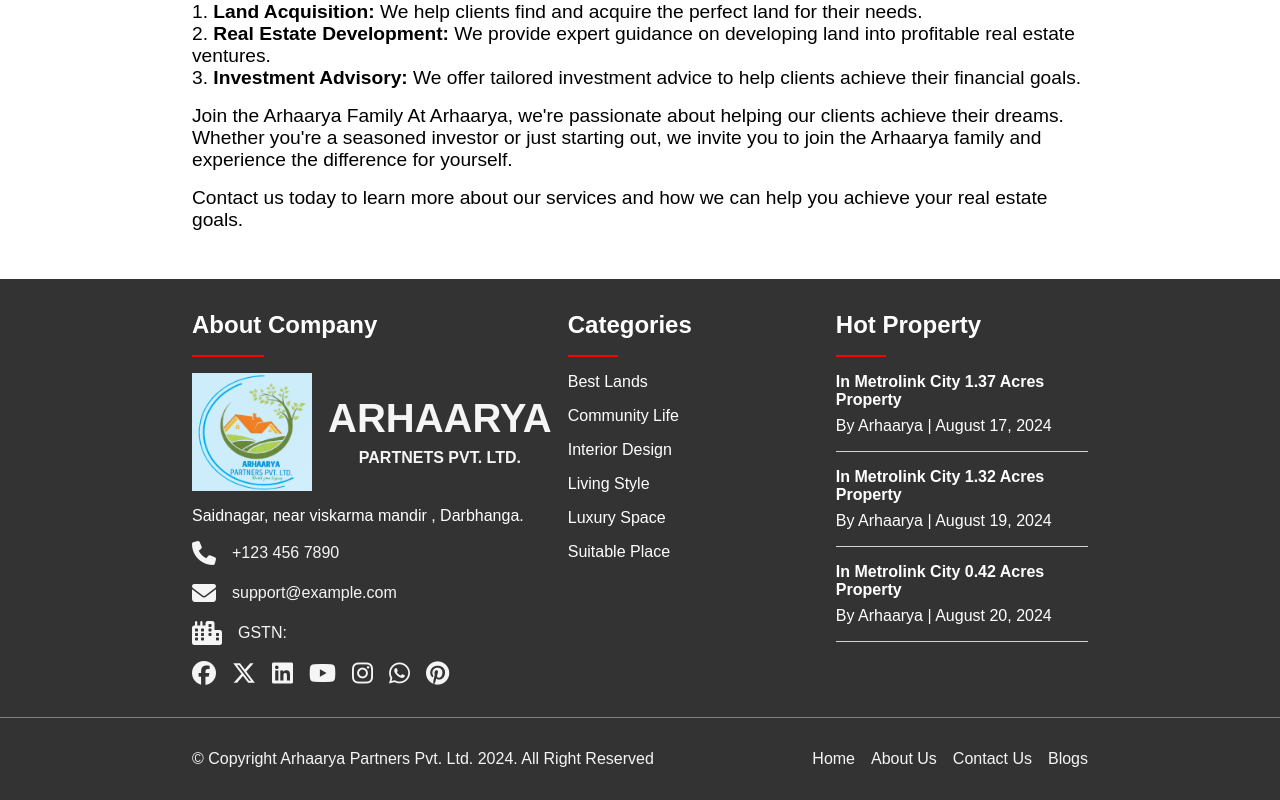
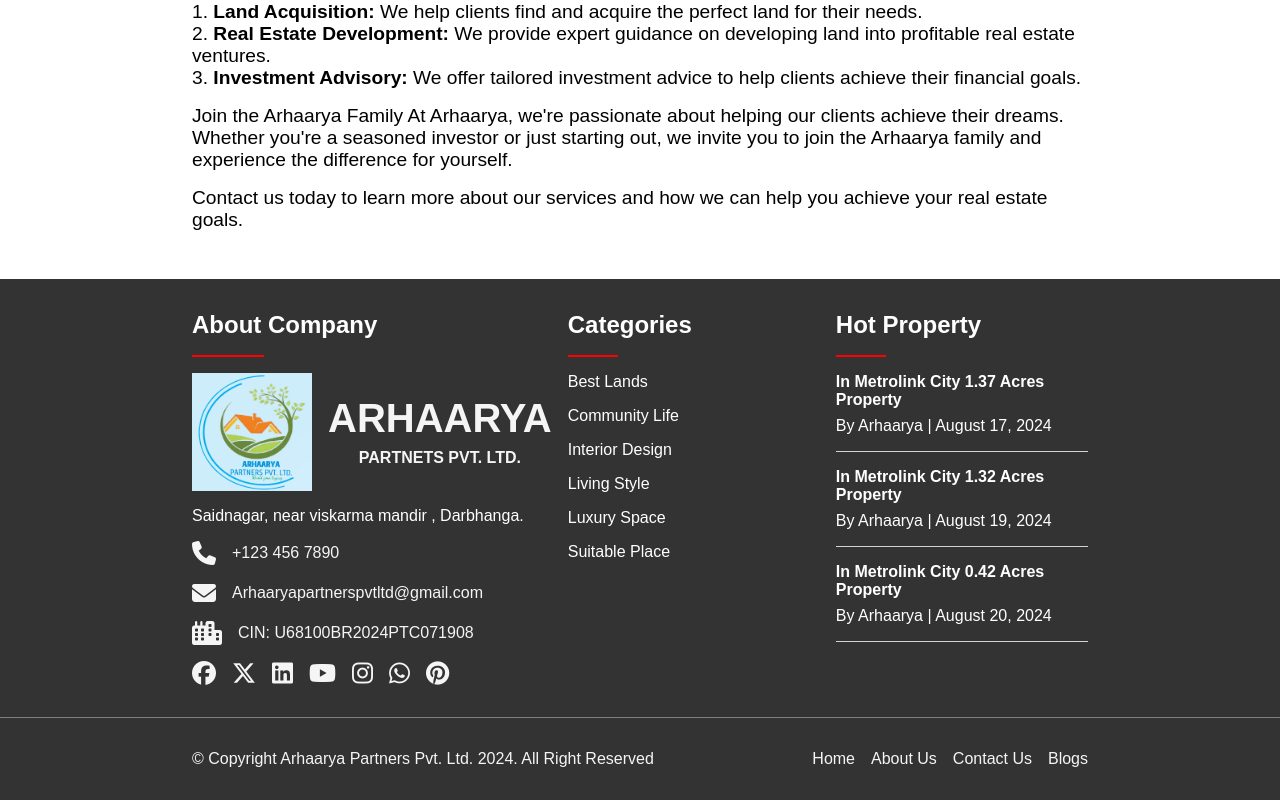
Before and after one commit to anis1m/Arhaarya, a React (Vite) app: page / in a window 1280 px wide. Shown: the part 3840-4640 px from the top of the page. Built offline with nearby package versions, Linux system fonts and the light colour scheme.

Commit message:
arhaarya

```diff
--- a/src/css_files/homepage/Hero.css
+++ b/src/css_files/homepage/Hero.css
@@ -114,4 +114,12 @@
   .hero::before {
     height: 70vh;
   }
+
+  #previous-hero-image {
+    top: 30vh;
+  }
+
+  #next-hero-image {
+    top: 30vh;
+  }
 }
--- a/src/javascript_files/homepage/Footer.jsx
+++ b/src/javascript_files/homepage/Footer.jsx
@@ -29,11 +29,11 @@
             </mark>
             <mark>
               <i class="fa-solid fa-envelope"></i>
-              support@example.com
+              Arhaaryapartnerspvtltd@gmail.com
             </mark>
             <mark>
               <i class="fa-solid fa-city"></i>
-              GSTN:
+              CIN: U68100BR2024PTC071908
             </mark>
             <mark>
               <i class="fa-brands fa-facebook"></i>
--- a/src/javascript_files/homepage/Hero.jsx
+++ b/src/javascript_files/homepage/Hero.jsx
@@ -24,9 +24,9 @@
   }
 
   useEffect(() => {
-    const intervalId = setInterval(nextimage, 5000);
+    const intervalId = setTimeout(nextimage, 5000);
 
-    return () => clearInterval(intervalId);
+    return () => clearTimeout(intervalId);
   }, [imageindex]);
 
   return (
```
